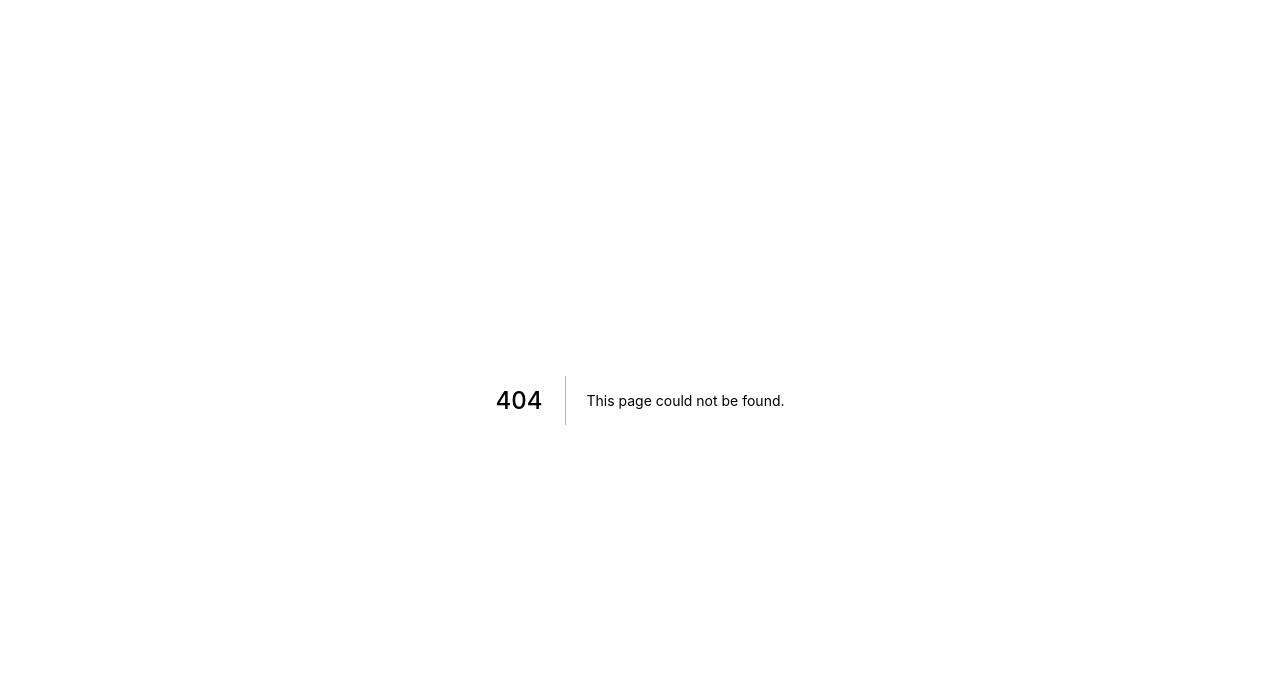
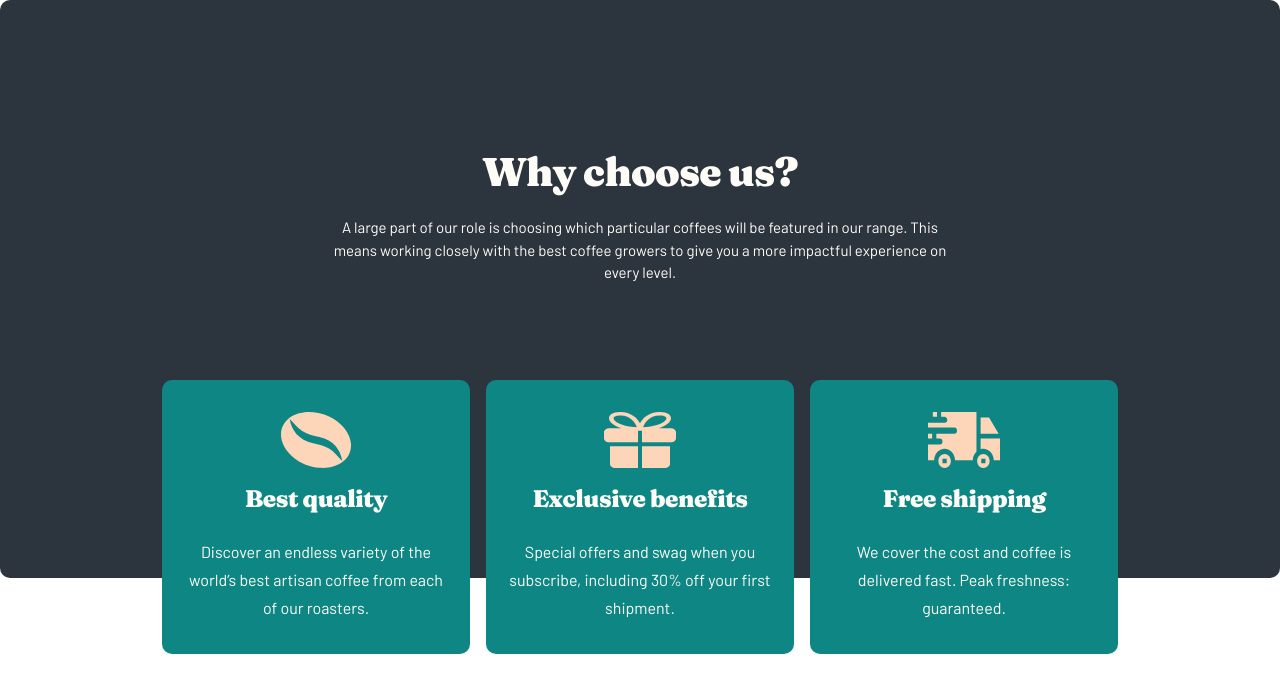
Before and after one commit to austincalvelage/coffee_roasters_subscription, a Next.js app: page /components/CompanyTraits in a window 1280 px wide. Before the commit this address had no page. Shown: the top 692 px of the page. Built offline with nearby package versions, Linux system fonts and the light colour scheme.

Commit message:
Added Grid component, added CompanyTraits component

```diff
--- /dev/null
+++ b/pages/components/CoffeeSelection.tsx
@@ -0,0 +1,65 @@
+import Image from "next/image";
+
+function CoffeeSelection() {
+  const coffee: {
+    image: string;
+    name: string;
+    description: string;
+    id: number;
+  }[] = [
+    {
+      id: 1,
+      image: "/../public/assets/home/desktop/image-gran-espresso.png",
+      name: "Gran Espresso",
+      description:
+        "Light and flavorful blend with cocoa and black pepper for an intense experience",
+    },
+    {
+      id: 2,
+      image: "/../public/assets/home/desktop/image-planalto.png",
+      name: "Planalto",
+      description:
+        "Brazilian dark roast with rich and velvety body, and hints of fruits and nuts",
+    },
+    {
+      id: 3,
+      image: "/../public/assets/home/desktop/image-piccollo.png",
+      name: "Piccollo",
+      description:
+        "Brazilian dark roast with rich and velvety body, and hints of fruits and nuts",
+    },
+    {
+      id: 4,
+      image: "/../public/assets/home/desktop/image-danche.png",
+      name: "Danche",
+      description:
+        "Ethiopian hand-harvested blend densely packed with vibrant fruit notes",
+    },
+  ];
+  return (
+    <>
+      {coffee.map(({ image, name, description, id }) => (
+        <div
+          key={id}
+          className="flex flex-col items-center justify-center text-center md:flex-row md:items-start md:text-left xl:flex-col xl:items-center xl:text-center"
+        >
+          <div className="h-full w-[200px] md:w-[255px]">
+            <Image
+              src={image}
+              alt="coffee beans"
+              layout="responsive"
+              width={454}
+              height={356}
+            />
+          </div>
+          <div className="w-2/3 space-y-2 text-[#333D4B] md:w-2/5 xl:w-[255px]">
+            <h3 className="font-fraunces text-2xl font-bold">{name}</h3>
+            <p className="font-barlow">{description}</p>
+          </div>
+        </div>
+      ))}
+    </>
+  );
+}
+
+export default CoffeeSelection;
--- /dev/null
+++ b/pages/components/CompanyTraits.tsx
@@ -0,0 +1,99 @@
+import Image from "next/image";
+import Grid from "./Grid";
+
+
+function CompanyTraits(): JSX.Element {
+  const traits: {
+    image: string;
+    trait: string;
+    description: string;
+  }[] = [
+    {
+      image: "/assets/home/desktop/icon-coffee-bean.svg",
+      trait: "Best quality",
+      description:
+        "Discover an endless variety of the world’s best artisan coffee from each of our roasters.",
+    },
+    {
+      image: "/assets/home/desktop/icon-gift.svg",
+      trait: "Exclusive benefits",
+      description:
+        "Special offers and swag when you subscribe, including 30% off your first shipment.",
+    },
+    {
+      image: "/assets/home/desktop/icon-truck.svg",
+      trait: "Free shipping",
+      description:
+        "We cover the cost and coffee is delivered fast. Peak freshness: guaranteed.",
+    },
+  ];
+  return (
+    <section className="rounded-sm bg-[#2C343E] h-[900px] md:h-[578px] md:pt-5 xl:pt-12">
+      <Grid classes="text-[#FEFCF7] text-center pt-6 pb-10 md:pb-0">
+        <h2 className="col-span-full col-start-1 font-fraunces text-3xl xl:text-[40px] font-bold">
+          Why choose us?
+        </h2>
+        <p className=" col-start-2 col-span-6 font-barlow text-[15px] md:col-span-12 md:col-start-3 xl:col-span-8 xl:col-start-5">
+          A large part of our role is choosing which particular coffees will be
+          featured in our range. This means working closely with the best coffee
+          growers to give you a more impactful experience on every level.
+        </p>
+      </Grid>
+      <Grid classes="relative md:top-8 xl:top-12 space-y-2 xl:space-y-0">
+        <Grid classes="py-5 rounded-sm bg-[#0E8784] col-span-6 col-start-2 md:col-span-14 md:col-start-2 md:flex-row md:py-4 xl:col-span-4 xl:col-start-3">
+          <div className="col-span-full col-start-1 place-self-center md:col-span-2 w-9 md:col-start-3 xl:col-span-full xl:col-start-1 xl:place-self-center">
+            <Image
+              src={traits[0].image}
+              alt="coffee beans"
+              layout="responsive"
+              width={454}
+              height={356}
+            />
+          </div>
+          <div className="col-span-6 col-start-2 place-self-center text-center md:col-span-9 md:col-start-6 space-y-3 text-[#FEFCF7] md:text-left xl:col-span-14 xl:col-start-2 xl:place-self-center xl:text-center">
+            <h3 className="font-fraunces text-2xl font-bold">
+              {traits[0].trait}
+            </h3>
+            <p className="font-barlow leading-7">{traits[0].description}</p>
+          </div>
+        </Grid>
+        <Grid classes="py-5 rounded-sm bg-[#0E8784] col-span-6 col-start-2 md:col-span-14 md:col-start-2 md:flex-row md:py-4 xl:col-span-4 xl:col-start-7">
+          <div className="col-span-full col-start-1 place-self-center md:col-span-2 w-9 md:col-start-3 xl:col-span-full xl:col-start-1 xl:place-self-center">
+            <Image
+              src={traits[1].image}
+              alt="coffee beans"
+              layout="responsive"
+              width={454}
+              height={356}
+            />
+          </div>
+          <div className="col-span-6 col-start-2 place-self-center text-center md:col-span-9 md:col-start-6 space-y-3 text-[#FEFCF7] md:text-left xl:col-span-14 xl:col-start-2 xl:place-self-center xl:text-center">
+            <h3 className="font-fraunces text-2xl font-bold">
+              {traits[1].trait}
+            </h3>
+            <p className="font-barlow leading-7">{traits[1].description}</p>
+          </div>
+        </Grid>
+        <Grid classes="py-5 rounded-sm bg-[#0E8784] col-span-6 col-start-2 md:col-span-14 md:col-start-2 md:flex-row md:py-4 xl:col-span-4 xl:col-start-11">
+          <div className="col-span-full col-start-1 place-self-center md:col-span-2 w-9 md:col-start-3 xl:col-span-full xl:col-start-1 xl:place-self-center">
+            <Image
+              src={traits[2].image}
+              alt="coffee beans"
+              layout="responsive"
+              width={454}
+              height={356}
+            />
+          </div>
+          <div className="col-span-6 col-start-2 place-self-center text-center md:col-span-9 md:col-start-6 space-y-3 text-[#FEFCF7] md:text-left xl:col-span-14 xl:col-start-2 xl:place-self-center xl:text-center">
+            <h3 className="font-fraunces text-2xl font-bold">
+              {traits[2].trait}
+            </h3>
+            <p className="font-barlow leading-7">{traits[2].description}</p>
+          </div>
+        </Grid>
+      </Grid>
+    </section>
+  );
+}
+
+export default CompanyTraits;
--- /dev/null
+++ b/pages/components/Grid.tsx
@@ -0,0 +1,16 @@
+import { ReactElement } from "react";
+import cn from "classnames";
+type Props = {
+  children: React.ReactNode;
+  classes?: string;
+};
+
+function Grid({ children, classes }: Props): JSX.Element {
+  return (
+    <div className={cn("grid grid-cols-8 gap-2 md:grid-cols-16", classes)}>
+      {children}
+    </div>
+  );
+}
+
+export default Grid;
--- a/pages/components/Header.tsx
+++ b/pages/components/Header.tsx
@@ -9,6 +9,28 @@ import { motion, AnimatePresence } from "framer-motion";
 type Props = {};
 
 function Header({}: Props): JSX.Element {
+  const links: {
+    id: number;
+    name: string;
+    link: string;
+  }[] = [
+    {
+      id: 1,
+      name: "Home",
+      link: "/",
+    },
+    {
+      id: 2,
+      name: "About Us",
+      link: "/about",
+    },
+    {
+      id: 3,
+      name: "Create Your Plan",
+      link: "/plan",
+    },
+  ];
+
   const [navToggle, setNavToggle] = useState(false);
 
   function navToggleHandler() {
@@ -29,21 +51,13 @@ function Header({}: Props): JSX.Element {
         )}
       </div>
       <nav className="hidden gap-4 font-barlow text-xs font-bold tracking-widest text-secondary md:flex ">
-        <div>
-          <Link href="/">
-            <a>HOME</a>
-          </Link>
-        </div>
-        <div>
-          <Link href="/about">
-            <a>ABOUT US</a>
-          </Link>
-        </div>
-        <div>
-          <Link href="/plan">
-            <a>CREATE YOUR PLAN</a>
-          </Link>
-        </div>
+        {links.map(({ id, link, name }) => (
+          <div key={id}>
+            <Link href={link}>
+              <a>{name.toUpperCase()}</a>
+            </Link>
+          </div>
+        ))}
       </nav>
       <AnimatePresence>
         {navToggle && (
@@ -55,21 +69,13 @@ function Header({}: Props): JSX.Element {
             transition={{ ease: "easeInOut", duration: 0.25 }}
           >
             <div className="space-y-4 bg-white text-center font-fraunces text-2xl text-[#333D4B] ">
-              <div>
-                <Link href="/">
-                  <a>Home</a>
-                </Link>
-              </div>
-              <div>
-                <Link href="/about">
-                  <a>About Us</a>
-                </Link>
-              </div>
-              <div>
-                <Link href="/plan">
-                  <a>Create your Plan</a>
-                </Link>
-              </div>
+              {links.map(({ id, link, name }) => (
+                <div key={id}>
+                  <Link href={link}>
+                    <a>{name}</a>
+                  </Link>
+                </div>
+              ))}
             </div>
             <div className="h-full bg-gradient-to-b from-white to-white/50" />
           </motion.nav>
--- a/pages/components/HeroSection.tsx
+++ b/pages/components/HeroSection.tsx
@@ -7,11 +7,11 @@ type Props = {
 function HeroSection({ page }: Props): JSX.Element {
   function determineBackgroundImage() {
     if (page === "home") {
-      return "h-[500px] bg-image-hero-home-mb md:bg-image-hero-home-tb xl:bg-image-hero-home-dk xl:h-[600px]";
+      return "h-[500px] bg-image-hero-home-mb md:bg-image-hero-home-tb lg:bg-image-hero-home-dk lg:h-[600px]";
     } else if (page === "about") {
-      return "h-[400px] bg-center bg-image-hero-about-mb md:bg-image-hero-about-tb xl:bg-image-hero-about-dk xl:bg-cover xl:h-[450px]";
+      return "h-[400px] bg-center bg-image-hero-about-mb md:bg-image-hero-about-tb lg:bg-image-hero-about-dk lg:bg-cover lg:h-[450px]";
     } else if (page === "plan") {
-      return "h-[400px] bg-image-hero-plan-mb md:bg-image-hero-plan-tb xl:bg-image-hero-plan-dk xl:h-[450px]";
+      return "h-[400px] bg-image-hero-plan-mb md:bg-image-hero-plan-tb lg:bg-image-hero-plan-dk lg:h-[450px]";
     }
   }
 
@@ -63,19 +63,19 @@ function HeroSection({ page }: Props): JSX.Element {
     <section className="dark flex justify-center">
       <div
         className={cn(
-          "xl:px-10) flex w-[330px] flex-col justify-center rounded-sm bg-cover bg-no-repeat md:w-full md:items-start md:px-5",
+          "lg:px-10) flex w-full flex-col justify-center rounded-sm bg-cover bg-no-repeat md:items-start md:px-5",
           determineBackgroundImage()
         )}
       >
-        <div className="space-y-3 text-center text-primary md:w-1/2 md:text-left lg:w-3/5 xl:w-1/2">
-          <div className="font-fraunces text-[40px] leading-10 md:text-5xl xl:text-[72px]">
+        <div className="space-y-3 text-center text-primary md:w-1/2 md:text-left lg:w-3/5 xl:w-1/2 xl:max-w-[700px]">
+          <div className="font-fraunces text-[40px] leading-10 md:text-5xl lg:text-[72px]">
             {determinePrimaryText()}
           </div>
           <p className="px-3 font-barlow leading-7 md:px-0">
             {determineSecondaryText()}
           </p>
           {page === "home" && (
-            <button className="rounded bg-[#0E8784] py-2 px-4 font-fraunces text-xl">
+            <button className="rounded bg-[#0E8784] py-2 px-4 font-fraunces text-lg">
               Create your plan
             </button>
           )}
--- a/pages/index.tsx
+++ b/pages/index.tsx
@@ -1,7 +1,9 @@
 import type { NextPage } from "next";
+import CompanyTraits from "./components/CompanyTraits";
 import Header from "./components/Header";
 import HeroSection from "./components/HeroSection";
 import ProductSection from "./components/ProductSection";
+
 const Home: NextPage = () => {
   return (
     <div className="space-y-4 px-3 pt-4 md:px-5 lg:px-10">
@@ -9,6 +11,8 @@ const Home: NextPage = () => {
       <main className="space-y-15">
         <HeroSection page="home" />
         <ProductSection />
+        <CompanyTraits />
+        <section className="h-[800px]"></section>
       </main>
     </div>
   );
--- a/tailwind.config.js
+++ b/tailwind.config.js
@@ -334,6 +334,30 @@ module.exports = {
         "inner-lg":
           "inset 0 -50px 50px var(--tw-shadow-color), 0 30px 30px var(--tw-shadow-color), 0 15px 15px var(--tw-shadow-color), 0 10px 8px var(--tw-shadow-color), 0 4px 4px var(--tw-shadow-color), 0 2px 2px var(--tw-shadow-color)",
       },
+      gridColumn: {
+        "span-13": "span 13 / span 13",
+        "span-14": "span 14 / span 14",
+        "span-15": "span 15 / span 15",
+        "span-16": "span 16 / span 16",
+      },
+      gridTemplateColumns: {
+        // Simple 16 column grid
+        16: "repeat(16, minmax(0, 1fr))",
+      },
+      gridColumnStart: {
+        13: "13",
+        14: "14",
+        15: "15",
+        16: "16",
+        17: "17",
+      },
+      gridColumnEnd: {
+        13: "13",
+        14: "14",
+        15: "15",
+        16: "16",
+        17: "17",
+      },
       container: {
         center: true,
         padding: {
```
